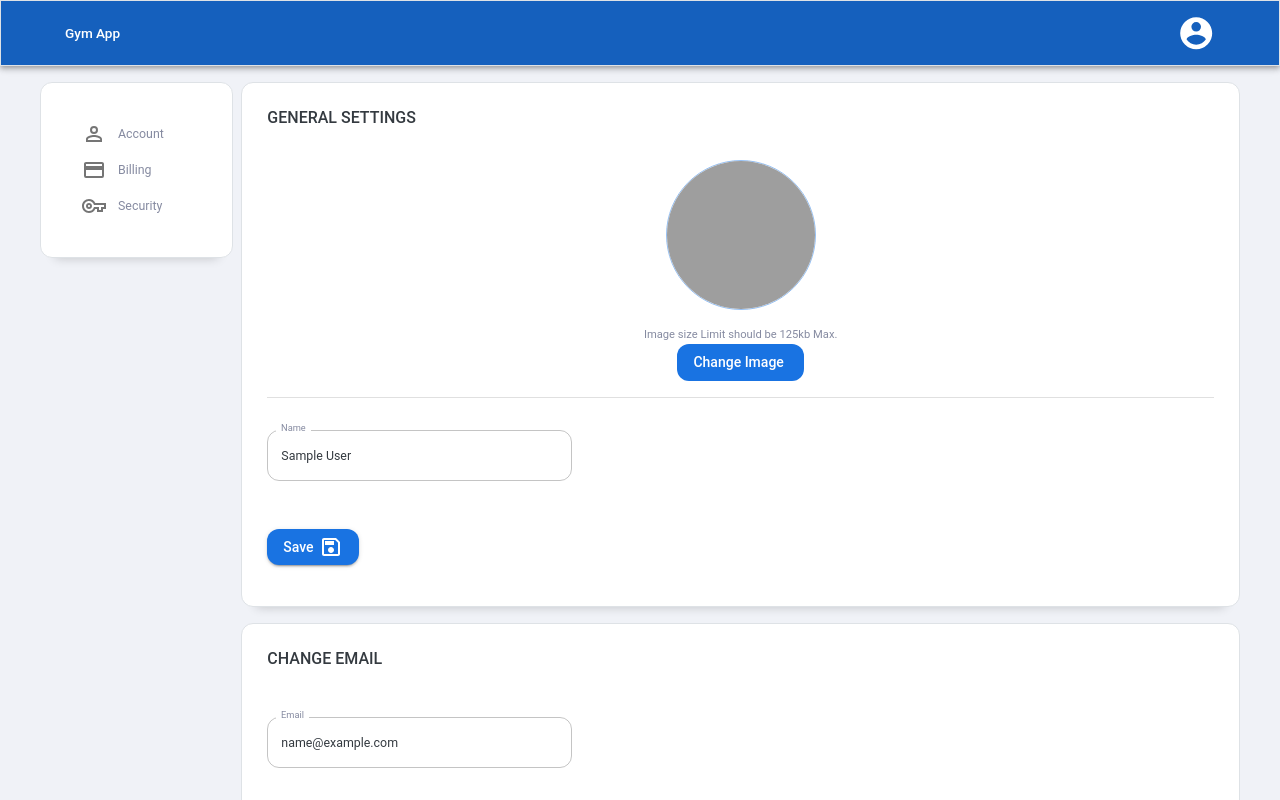
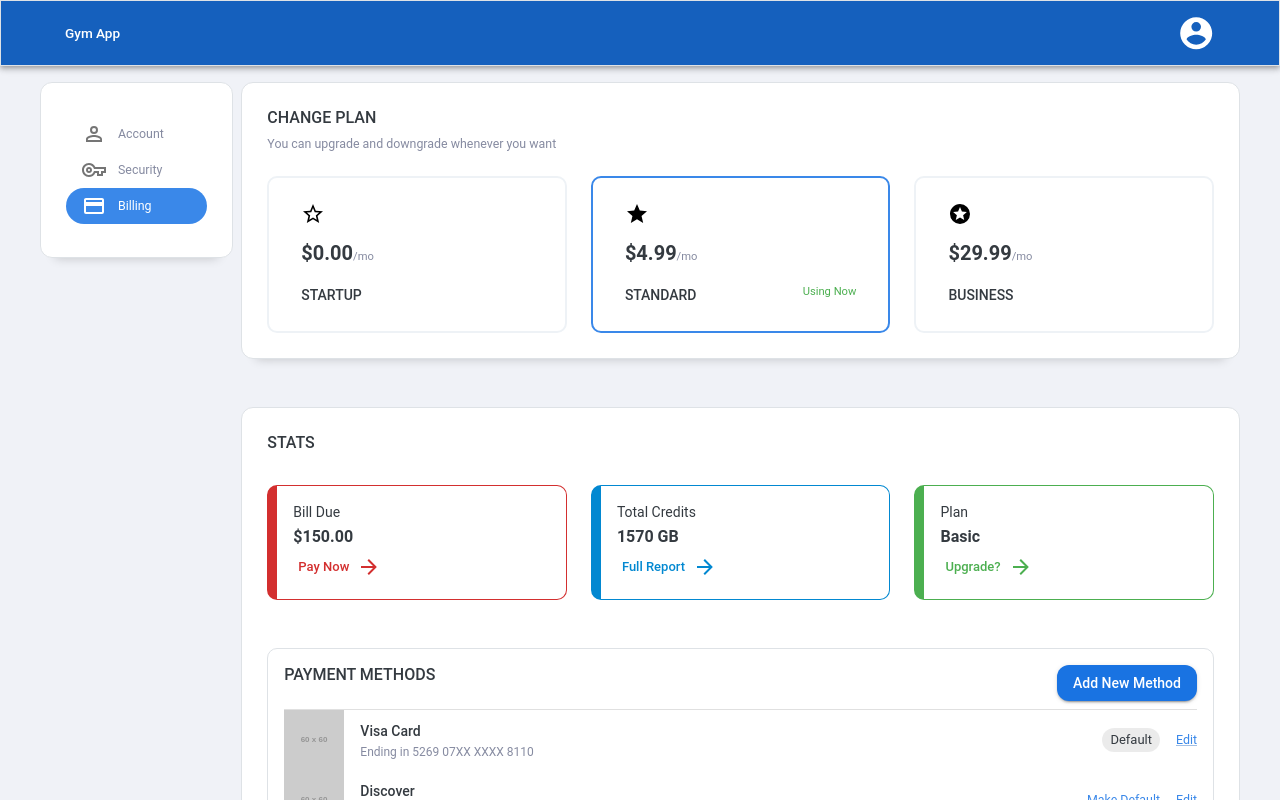
Before and after one commit to thomfilg/gym-app, a React (Vite) app in the folder apps/gym-web-app/: page /profile/billing in a window 1280 px wide. Before the commit this address led to /user. Shown: the top 800 px of the page. Built offline with nearby package versions, Linux system fonts and the light colour scheme; sample sign-in values are in the browser's storage; grey boxes are pictures that could not be loaded.

Commit message:
refactor: user route allow external controllers

```diff
--- a/libs/user/web/src/lib/pages/Billing/Billing.tsx
+++ b/apps/gym-web-app/src/app/Billing/Billing.tsx
@@ -1,7 +1,3 @@
-/* eslint-disable react-native/no-inline-styles */
-// import discover from '@/assets/images/discover_card.png';
-// import mastercard from '@/assets/images/mastercard_card.png';
-// import visa from '@/assets/images/visa_card.png';
 import { CardHeader } from '@gym-app/ui';
 import { mdiArrowRight, mdiStar, mdiStarCircle, mdiStarOutline } from '@mdi/js';
 import Icon from '@mdi/react';
@@ -304,10 +300,10 @@ const PaymentMethod: React.FC<PaymentMethodProps> = ({ card }: PaymentMethodProp
   return (
     <Stack direction="row" alignItems="center" spacing={2}>
       <Box component="img" src={img} width={60} height={60} />
-      <div style={{ flexGrow: 1 }}>
+      <Box flexGrow={1}>
         <Typography variant="subtitle1">{type}</Typography>
         <Typography variant="subtitle2">Ending in {cardNumber}</Typography>
-      </div>
+      </Box>
       {isdefault ? <Chip label="Default" size="small" /> : <Link href="#!">Make Default</Link>}
       <Link href="#!">Edit</Link>
     </Stack>
--- a/apps/gym-web-app/src/app/app.router.tsx
+++ b/apps/gym-web-app/src/app/app.router.tsx
@@ -1,14 +1,26 @@
 import { AuthPath, AuthRouter } from '@gym-app/auth/web';
 import { Header } from '@gym-app/ui';
-import { UserPath, UserRouter } from '@gym-app/user/web';
+import { ProfilePath, ProfileRouter, UserPath, UserRouter } from '@gym-app/user/web';
+import { mdiCreditCardOutline } from '@mdi/js';
 import React from 'react';
 import { Navigate, Route, Routes, useLocation } from 'react-router-dom';
+import { v4 as uuid } from 'uuid';
+import { Billing } from './Billing/Billing';
 import { drawerMenuItemList, menuItems } from './menuItems';
 
 const isAuthenticated = () => {
   const userData = localStorage.getItem('userData');
   return !!userData;
 };
+
+const extraMenu = [
+  {
+    id: uuid(),
+    name: 'billing',
+    icon: mdiCreditCardOutline,
+    text: 'Billing',
+  },
+];
 
 export const AppRouter: React.FC = () => {
   useLocation();
@@ -17,6 +29,7 @@ export const AppRouter: React.FC = () => {
     return (
       <Routes>
         <Route path={`/${AuthPath}/*`} element={<AuthRouter />} />
+        <Route path={`/${UserPath}/*`} element={<UserRouter />} />
         <Route path="*" element={<Navigate to={`/${AuthPath}`} />} />
       </Routes>
     );
@@ -27,8 +40,13 @@ export const AppRouter: React.FC = () => {
       <Header siteTitle="Gym App" menuItems={menuItems} drawerMenuItemList={drawerMenuItemList} />
       <main>
         <Routes>
+          <Route path={`/${ProfilePath}/*`} element={
+            <ProfileRouter extraMenu={extraMenu}>
+              <Route path="billing" element={<Billing />} />
+            </ProfileRouter>
+          } />
           <Route path={`/${UserPath}/*`} element={<UserRouter />} />
-          <Route path="*" element={<Navigate to={`/${UserPath}`} />} />
+          <Route path="*" element={<Navigate to={`/${ProfilePath}`} />} />
         </Routes>
       </main>
     </>
--- a/libs/user/web/src/lib/User.router.tsx
+++ b/libs/user/web/src/lib/User.router.tsx
@@ -1,22 +1,34 @@
+import { MenuOption } from '@gym-app/ui';
 import React from 'react';
 import { Navigate, Route, Routes } from 'react-router-dom';
+import { UserGrid } from './components/UserGrid';
 import { UserMenu } from './components/UserMenu';
 import { Account } from './pages/Account/Account';
-import { Billing } from './pages/Billing/Billing';
 import { Logout } from './pages/Logout/Logout';
 import { Security } from './pages/Security/Security';
-import { UserGrid } from './components/UserGrid';
 
-export const UserPath = 'user';
-export const UserRouter: React.FC = () => (
-  <UserGrid menu={<UserMenu />}>
+interface ProfileRouterProps {
+  children: React.ReactNode;
+  extraMenu?: MenuOption[];
+}
+export const ProfilePath = 'profile';
+export const ProfileRouter: React.FC<ProfileRouterProps> = (props: ProfileRouterProps) => (
+  <UserGrid menu={<UserMenu extraMenu={props.extraMenu} />}>
     <Routes>
-      <Route index element={<Account />} />
+      <Route path="/" element={<Navigate to="/profile/account" />} />
       <Route path='account' element={<Account />} />
-      <Route path='billing' element={<Billing />} />
       <Route path='security' element={<Security />} />
-      <Route path='logout' element={<Logout />} />
+      {props.children}
       <Route path="*" element={<Navigate to="account" />} />
     </Routes>
   </UserGrid>
 );
+
+export const UserPath = 'user';
+export const UserRouter: React.FC = () => (
+  <Routes>
+    <Route path="/" element={<Navigate to="/user" />} />
+    <Route path='logout' element={<Logout />} />
+    <Route path="*" element={<Navigate to="/" />} />
+  </Routes>
+);
--- a/libs/user/web/src/lib/components/UserMenu.tsx
+++ b/libs/user/web/src/lib/components/UserMenu.tsx
@@ -1,7 +1,8 @@
 import { MenuOption, StickyMenu } from '@gym-app/ui';
-import { mdiAccountOutline, mdiCreditCardOutline, mdiKeyOutline } from '@mdi/js';
+import { mdiAccountOutline, mdiKeyOutline } from '@mdi/js';
 import { useNavigate } from 'react-router-dom';
 import { v4 as uuid } from 'uuid';
+import { ProfilePath } from '../User.router';
 
 const menuOptions: MenuOption[] = [
   {
@@ -12,27 +13,24 @@ const menuOptions: MenuOption[] = [
   },
   {
     id: uuid(),
-    name: 'billing',
-    icon: mdiCreditCardOutline,
-    text: 'Billing',
-  },
-  {
-    id: uuid(),
     name: 'security',
     icon: mdiKeyOutline,
     text: 'Security',
   },
 ];
 
-export const UserMenu: React.FC = () => {
+interface UserMenuProps {
+  extraMenu?: MenuOption[];
+}
+export const UserMenu: React.FC<UserMenuProps> = (props: UserMenuProps) => {
   const navigate = useNavigate();
   const activeSection = location.pathname.split('/').pop() || 'account';
 
   return (
     <StickyMenu
-      menuOptions={menuOptions}
+      menuOptions={[...menuOptions, ...(props.extraMenu || [])]}
       activeSection={activeSection}
-      changeSectionHandler={(menuItem) => navigate(`/user/${menuItem.name}`)}
+      changeSectionHandler={(menuItem) => navigate(`/${ProfilePath}/${menuItem.name}`)}
     />
   );
 };
```
